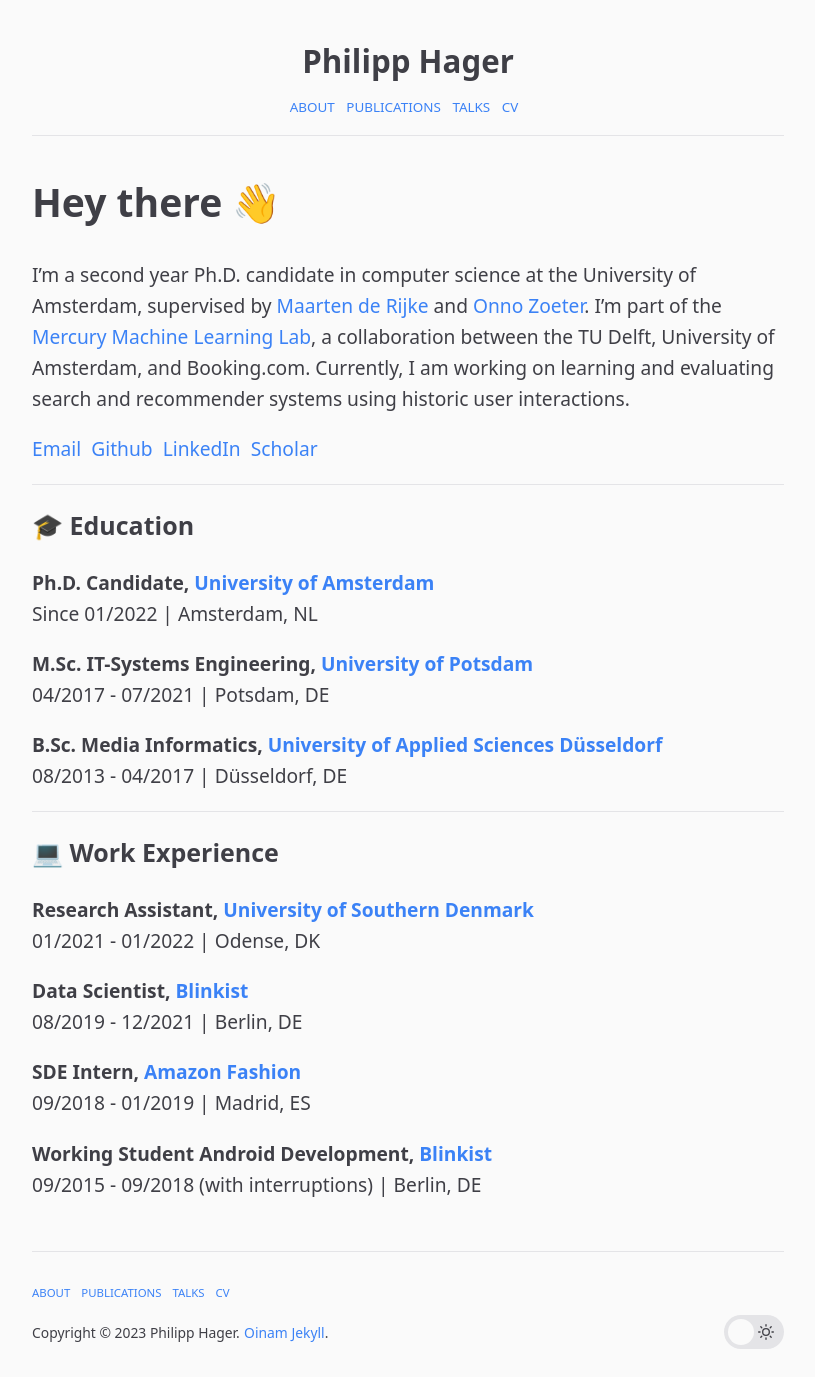
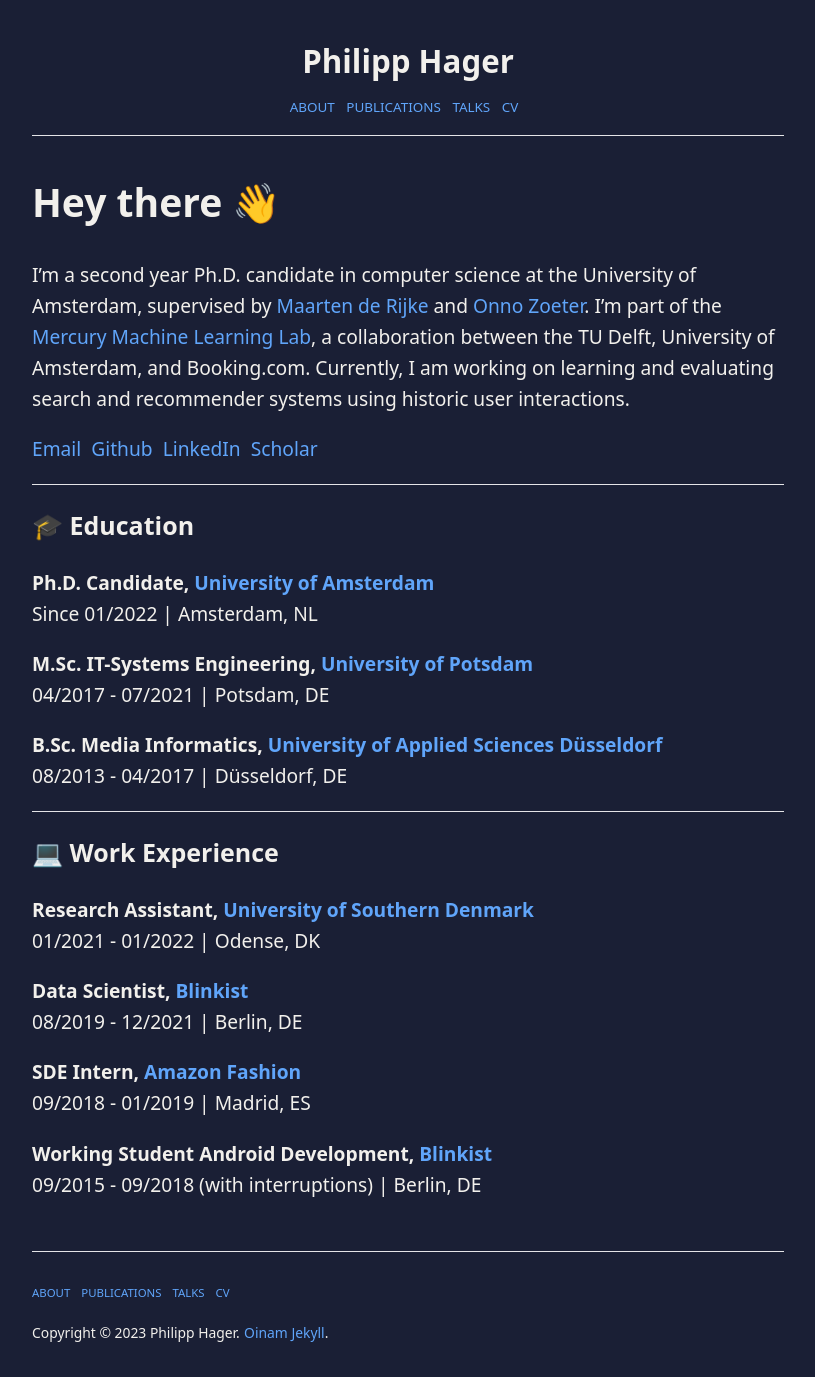
Before and after one commit to philipphager/philipphager.github.io, a Jekyll site: the page built from index.md, in a window 1280 px wide. Shown: the whole page, without its empty margins (232-1047 px from the left). Built offline with Jekyll 4.4.1, drawn with Linux system fonts in a browser that asks for light colours.

Commit message:
Update theme

```diff
--- a/_config.yml
+++ b/_config.yml
@@ -17,7 +17,7 @@ footer_custom: ""
 layout:
   theme: default # default, vintage, nord
   theme_highlighter: vs # default, more at css/highlighter (source: https://github.com/richleland/pygments-css)
-  theme_switch: true # enable or disable user toggle switch between light and dark theme
+  theme_switch: false # enable or disable user toggle switch between light and dark theme
   home_posts_no: 6
   home_postheader_title: 'Recent posts'
   home_postmeta_title: 'View all'
--- a/_includes/css/theme/default.css
+++ b/_includes/css/theme/default.css
@@ -6,29 +6,29 @@
   Almost all color variations can be played based off the few.
 */
 :root {
-  --color-primary: #3b82f6; /* blue-400 */
+  --color-primary: #60a5fa; /* blue-400 */
   --color-secondary: #2563eb; /* blue-600 */
-  --color-accent: #fb923c; /* orange-400 */
+  --color-accent: #41c7c7; /* orange-400 */
 
-  --background-color: #fafafa; /* gray-50 */
-  --background-color-alt: #f4f4f5; /* gray-100 */
+  --background-color: #1a1f35; /* gray-50 */
+  --background-color-alt: #1a1f35; /* gray-100 */
   --background-color-highlight: #e4e4e7; /* gray-200 */
 
-  --text-color: #3f3f46; /* gray-700 */
-  --text-color-alt: #52525b; /* gray-600 */
+  --text-color: #f2f0ec; /* gray-700 */
+  --text-color-alt: #2563eb; /* gray-600 */
 }
 
 [data-theme="dark"] {
-  --color-primary: #fb923c; /* orange-400 */
-  --color-secondary: #f59e0b; /* orange-500 */
-  --color-accent: #3b82f6; /* blue-400 */
+  --color-primary: #60a5fa; /* blue-400 */
+  --color-secondary: #2563eb; /* blue-600 */
+  --color-accent: #41c7c7; /* orange-400 */
 
-  --background-color: #52525b; /* gray-600 */
-  --background-color-alt: #3f3f46; /* gray-700 */
-  --background-color-highlight: #27272a; /* gray-800 */
+  --background-color: #1a1f35; /* gray-50 */
+  --background-color-alt: #1a1f35; /* gray-100 */
+  --background-color-highlight: #e4e4e7; /* gray-200 */
 
-  --text-color: #e4e4e7; /* gray-200 */
-  --text-color-alt: #f4f4f5; /* gray-100 */
+  --text-color: #f2f0ec; /* gray-700 */
+  --text-color-alt: #2563eb; /* gray-600 */
 }
 
 /* tbd: let's combined system preference with the mode */
```
